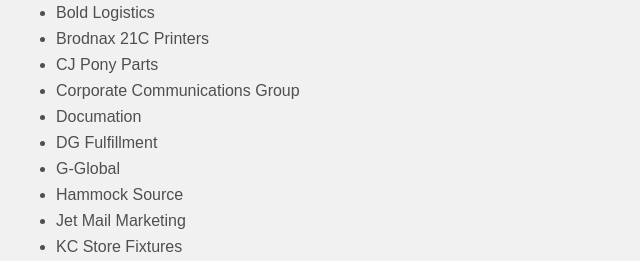
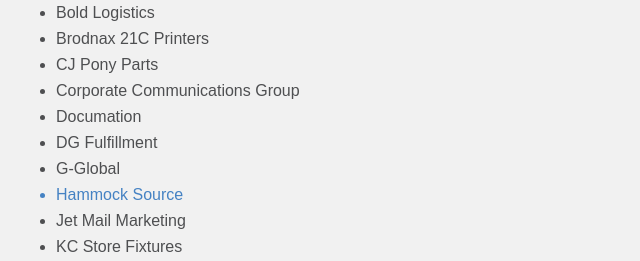
Before and after one commit to mcloud313/Shipstore-Help, a plain HTML site: page clients.html in a window 1280 px wide. Shown: the part 1034-1295 px from the top of the page, without its empty margins (0-640 px from the left). Drawn offline with Linux system fonts and the light colour scheme.

Commit message:
HammockSource added

```diff
--- a/clients.html
+++ b/clients.html
@@ -66,7 +66,7 @@
         <li>Documation</li>
         <li>DG Fulfillment</li>
         <li>G-Global</li>
-        <li>Hammock Source</li>
+        <a href="hammocksource.html" target="_blank"><li>Hammock Source</li></a>
         <li>Jet Mail Marketing</li>
         <li>KC Store Fixtures</li>
         <li>National Graphics</li>
```
Also changed, not shown: 1 other file.
